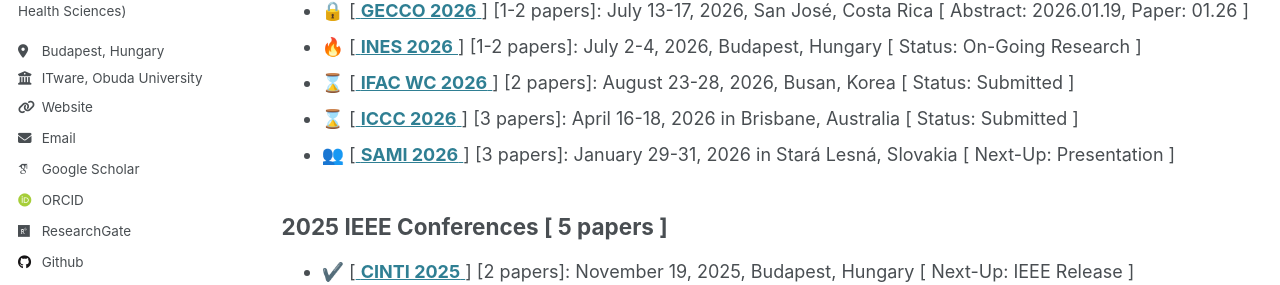
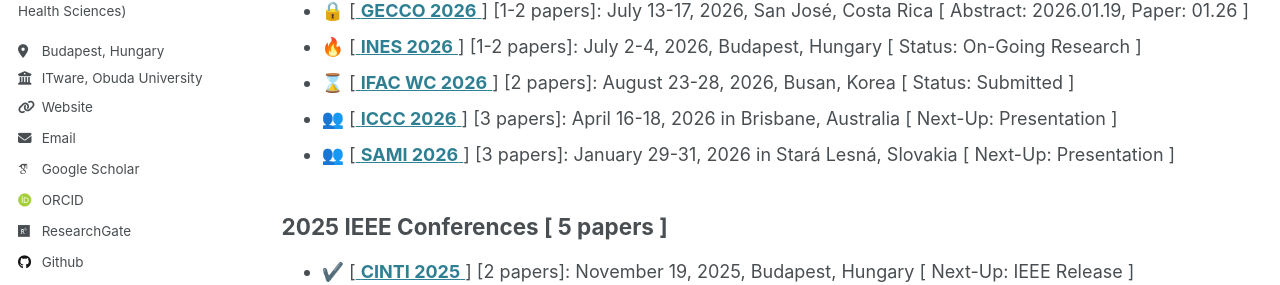
Before and after one commit to biroka/biroka.github.io, a Jekyll site: the page built from _pages/schedule.md, in a window 1280 px wide and 900 px high. Shown: the part 362-647 px from the top of the window. Built offline with Jekyll 4.4.1, drawn with Linux system fonts in a browser that asks for light colours; emoji names are drawn with the system emoji font; some web fonts are replaced.

Commit message:
Update ICCC 2026 status to 'Next-Up: Presentation'

```diff
--- a/_pages/schedule.md
+++ b/_pages/schedule.md
@@ -13,7 +13,7 @@ author_profile: true
   * :lock: [[ **GECCO 2026** ](http://gecco-2026.sigevo.org/HomePage) ] [1-2 papers]: July 13-17, 2026, San José, Costa Rica [ Abstract: 2026.01.19, Paper: 01.26 ]
   * :fire: [[ **INES 2026** ](http://www.ines-conf.org/ines-conf/2026index.html) ] [1-2 papers]: July 2-4, 2026, Budapest, Hungary [ Status: On-Going Research ]
   * :hourglass: [[ **IFAC WC 2026** ](https://www.ifac2026.org/fairDash.do) ] [2 papers]: August 23-28, 2026, Busan, Korea [ Status: Submitted ]
-  * :hourglass: [[ **ICCC 2026** ](https://conf.uni-obuda.hu/iccc2026/) ] [3 papers]: April 16-18, 2026 in Brisbane, Australia [ Status: Submitted ]
+  * :busts_in_silhouette: [[ **ICCC 2026** ](https://conf.uni-obuda.hu/iccc2026/) ] [3 papers]: April 16-18, 2026 in Brisbane, Australia [ Next-Up: Presentation ]
   * :busts_in_silhouette: [[ **SAMI 2026** ](https://conf.uni-obuda.hu/sami2026/) ] [3 papers]: January 29-31, 2026 in Stará Lesná, Slovakia [ Next-Up: Presentation ]
 
 ## 2025 IEEE Conferences [ 5 papers ]
```
